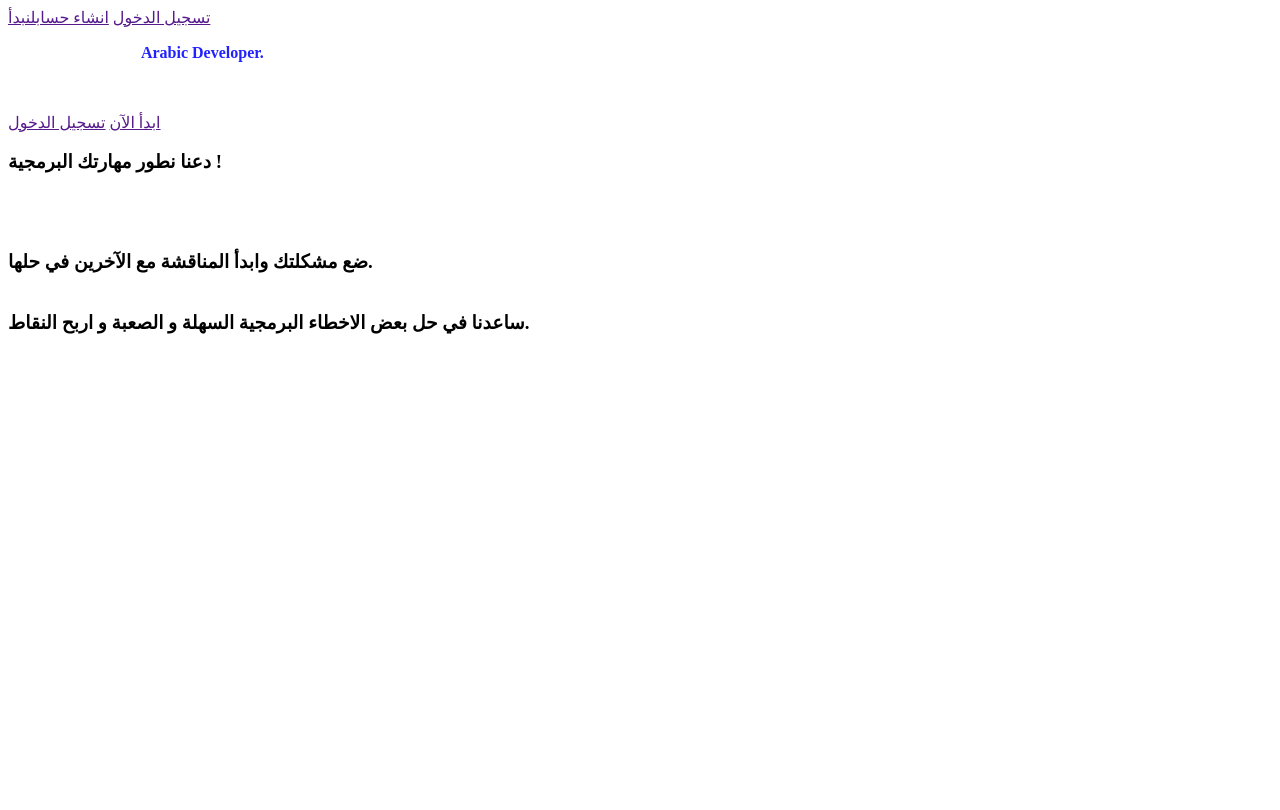
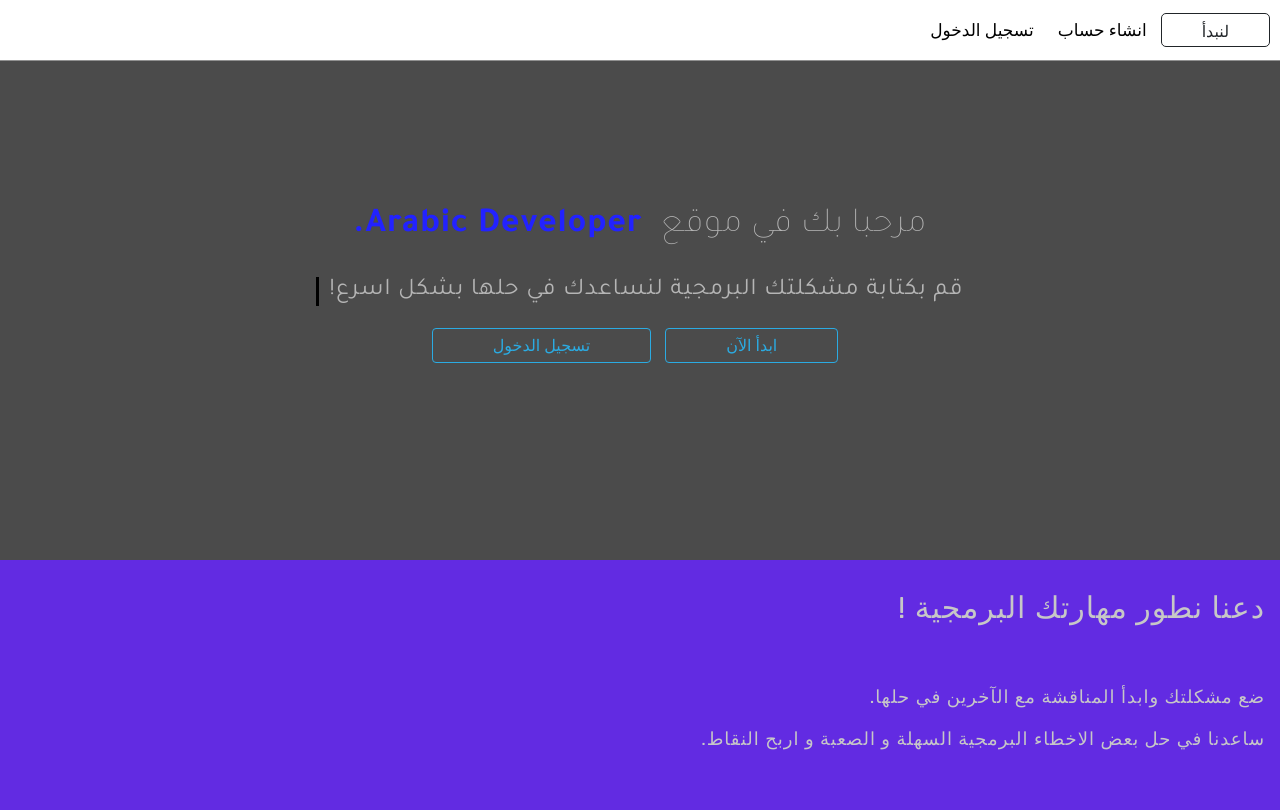
Before and after one commit to python3dev/LoaiFA_HTML, a plain HTML site: page index.html in a window 1280 px wide. Drawn offline with Linux system fonts and the light colour scheme; a web font is replaced by a local one.

Commit message:
Update index.html

```diff
--- a/index.html
+++ b/index.html
@@ -12,7 +12,7 @@
     <meta http-equiv="X-UA-Compatible" content="IE=edge">
     <meta name="viewport" content="width=device-width, initial-scale=1.0">
     <title>Arabic Developer - موقع لحل المشاكل البرمجية</title>
-    <link rel="stylesheet" href="./arabdev.css">
+    <link rel="stylesheet" href="./style.css">
     <script>
         window.addEventListener("DOMContentLoaded", (event) => {
             const el = document.getElementById('anm');
```
